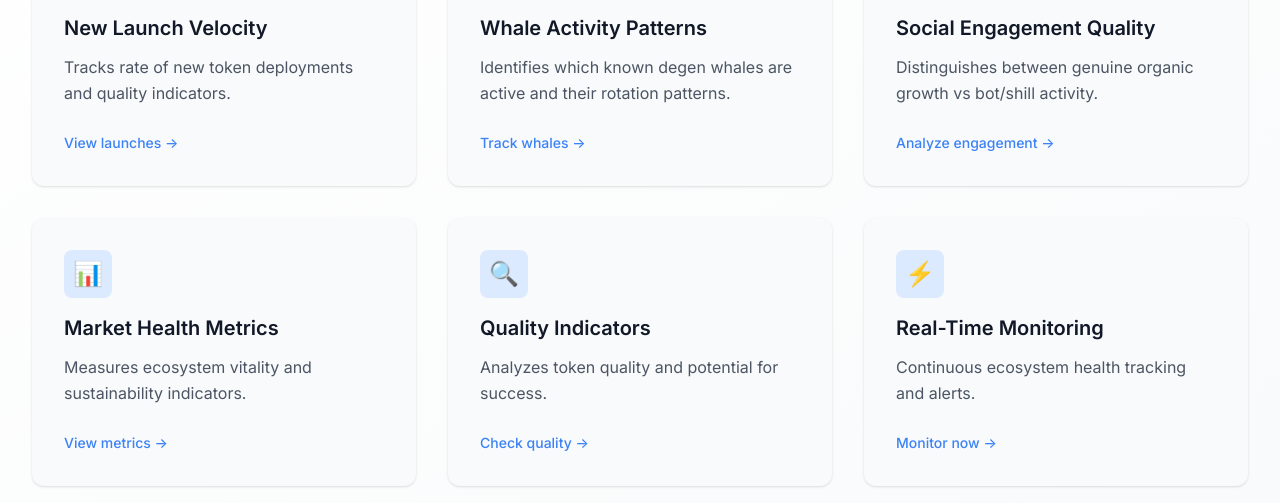
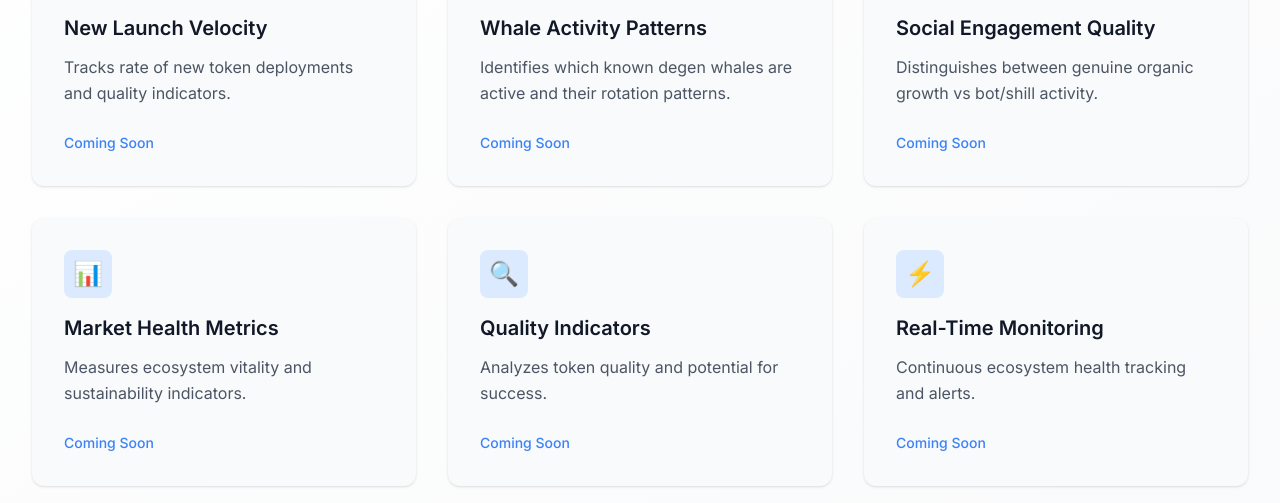
Before and after one commit to Fxlando/websitebuilder, a Next.js app: page / in a window 1280 px wide. Shown: the part 2402-2905 px from the top of the page. Built offline with nearby package versions, Linux system fonts and the light colour scheme; no server answers.

Commit message:
Update DeFi section buttons to show 'Coming Soon'

```diff
--- a/src/components/sections/DeFiSection.tsx
+++ b/src/components/sections/DeFiSection.tsx
@@ -10,42 +10,42 @@ export const DeFiSection = () => {
       icon: '🚀',
       title: 'New Launch Velocity',
       description: 'Tracks rate of new token deployments and quality indicators.',
-      linkText: 'View launches →',
+      linkText: 'Coming Soon',
       bgColor: 'bg-gray-50'
     },
     {
       icon: '🐋',
       title: 'Whale Activity Patterns',
       description: 'Identifies which known degen whales are active and their rotation patterns.',
-      linkText: 'Track whales →',
+      linkText: 'Coming Soon',
       bgColor: 'bg-gray-50'
     },
     {
       icon: '📱',
       title: 'Social Engagement Quality',
       description: 'Distinguishes between genuine organic growth vs bot/shill activity.',
-      linkText: 'Analyze engagement →',
+      linkText: 'Coming Soon',
       bgColor: 'bg-gray-50'
     },
     {
       icon: '📊',
       title: 'Market Health Metrics',
       description: 'Measures ecosystem vitality and sustainability indicators.',
-      linkText: 'View metrics →',
+      linkText: 'Coming Soon',
       bgColor: 'bg-gray-50'
     },
     {
       icon: '🔍',
       title: 'Quality Indicators',
       description: 'Analyzes token quality and potential for success.',
-      linkText: 'Check quality →',
+      linkText: 'Coming Soon',
       bgColor: 'bg-gray-50'
     },
     {
       icon: '⚡',
       title: 'Real-Time Monitoring',
       description: 'Continuous ecosystem health tracking and alerts.',
-      linkText: 'Monitor now →',
+      linkText: 'Coming Soon',
       bgColor: 'bg-gray-50'
     }
   ];
```
